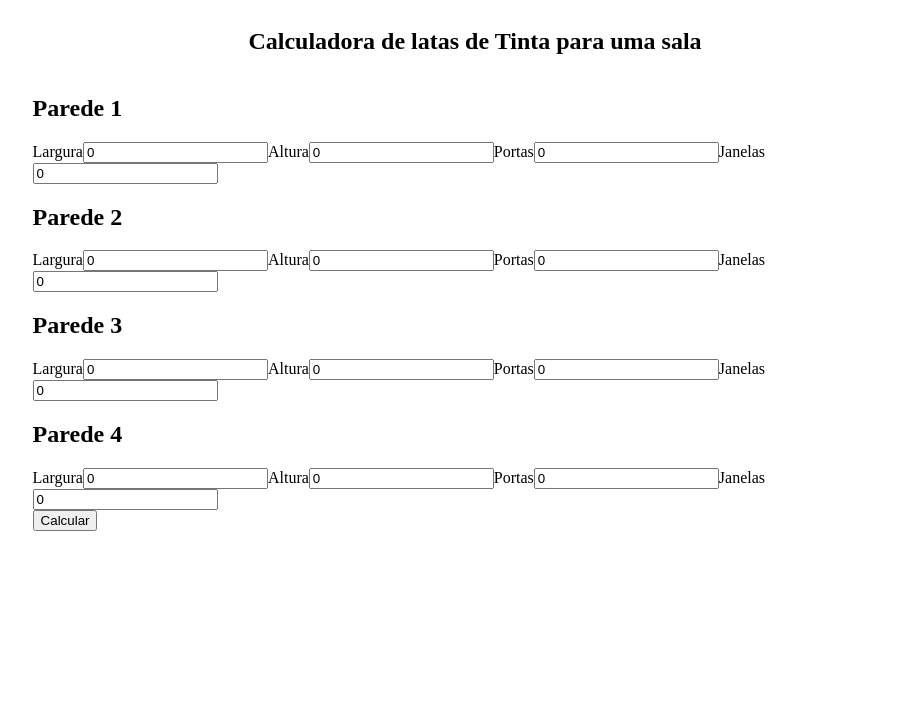
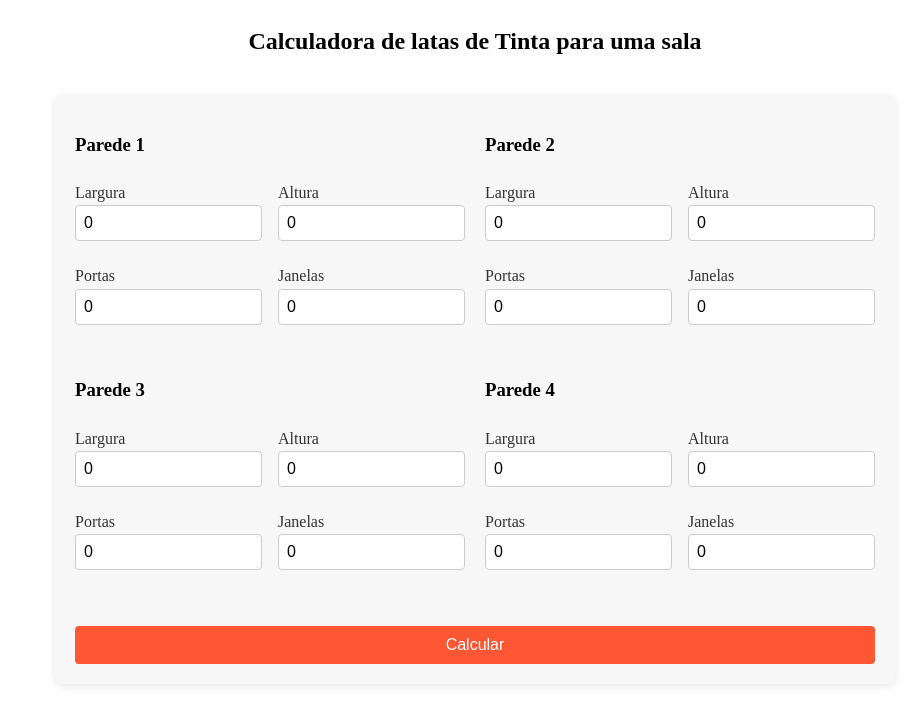
Before and after one commit to rsaadi28/how-many-cans, a Next.js app: page / in a window 1280 px wide. Shown: the top 724 px of the page, without its empty margins (165-1085 px from the left). Built offline with nearby package versions, Linux system fonts and the light colour scheme.

Commit message:
Implement layout page

```diff
--- a/components/wallForm/index.js
+++ b/components/wallForm/index.js
@@ -1,7 +1,9 @@
 import { useState } from 'react';
 import WallInput from './wallInput';
+import styles from './style.module.css';
 
-const WALLS = [{ width: 0, height: 0, doors: 0, windows: 0 },
+const WALLS = [
+  { width: 0, height: 0, doors: 0, windows: 0 },
   { width: 0, height: 0, doors: 0, windows: 0 },
   { width: 0, height: 0, doors: 0, windows: 0 },
   { width: 0, height: 0, doors: 0, windows: 0 },
@@ -42,18 +44,31 @@ export default function Home() {
   };
 
   return (
-    <div>
+    <div className={styles.form}>
+      <div className={styles['walls-container']}>
         {walls.map((wall, index) => (
-        <div key={index}>
-          <h2>Parede {index + 1}</h2>
-          <WallInput wall={wall} index={index} handleInputChange={handleInputChange} />
+          <div key={index} className={styles['wall-item']}>
+            <h3>Parede {index + 1}</h3>
+            <WallInput
+              wall={wall}
+              index={index}
+              handleInputChange={handleInputChange}
+            />
           </div>
         ))}
+      </div>
       <button onClick={handleSubmit}>Calcular</button>
 
-      {error && <div style={{ color: 'red' }}>{error}</div>}
+      {error && (
+        <div style={{ color: 'red' }}>
+          {error.split('\n').map((err, index) => (
+            err.trim() ? <p key={index}>{err.trim()}</p> : null
+          ))}
+        </div>
+      )}
+
       {result && (
-        <div>
+        <div className={styles.result}>
           <h2>Resultado</h2>
           <p>Área total: {result.totalArea} m²</p>
           <p>Litros necessários: {result.litersRequired} L</p>
--- a/components/wallForm/style.module.css
+++ b/components/wallForm/style.module.css
@@ -1,27 +1,130 @@
 .form {
-  padding: 10px;
+  padding: 20px;
   display: flex;
   flex-direction: column;
-  align-items: center;
-  gap: 1px;
+  align-items: flex-start;
+  gap: 20px;
+  background-color: #f7f7f7;
+  border-radius: 8px;
+  box-shadow: 0 2px 8px rgba(0, 0, 0, 0.1);
+  max-width: 800px;
+  margin: 20px auto;
 }
 
 .form h2 {
-  background-color: red;
+  background-color: #ff5733;
+  color: white;
+  padding: 10px;
+  border-radius: 4px;
+  width: 100%;
+  text-align: center;
 }
 
-.form div input {
-  margin-left: 5px;
-  padding: 5px 10px;
-  max-width: 100px;
+.form .walls-container {
+  display: flex;
+  flex-wrap: wrap;
+  gap: 20px;
+  width: 100%;
 }
 
-.form div input:hover {
-  border-color: #a52a2a;
+.form .wall-item {
+  display: flex;
+  flex-direction: column;
+  gap: 10px;
+  width: calc(50% - 10px);
+  box-sizing: border-box;
+}
+
+.form label {
+  font-size: 16px;
+  color: #333;
+  margin-bottom: 5px;
+}
+
+.form input {
+  padding: 8px 12px;
+  font-size: 14px;
+  border: 1px solid #ccc;
+  border-radius: 4px;
+  transition: border-color 0.3s;
+  width: 100%;
+  box-sizing: border-box;
+}
+
+.form input:hover,
+.form input:focus {
+  border-color: #ff5733;
+  outline: none;
 }
 
 .form button {
-  padding: 5px 15px;
-  margin-top: 10px;
+  padding: 10px 20px;
+  font-size: 16px;
+  color: white;
+  background-color: #ff5733;
+  border: none;
+  border-radius: 4px;
   cursor: pointer;
+  transition: background-color 0.3s;
+  margin-top: 20px;
+  width: 100%;
 }
+
+.form button:hover {
+  background-color: #ff2e00;
+}
+
+.form button:active {
+  background-color: #c40000;
+}
+
+.error {
+  color: red;
+  font-size: 16px;
+  margin-top: 20px;
+}
+
+.result {
+  margin-top: 20px;
+  background-color: #e9f7ef;
+  padding: 15px;
+  border-radius: 8px;
+  width: 100%;
+  box-sizing: border-box;
+}
+
+.result h2 {
+  text-align: center;
+}
+
+.result ul {
+  list-style-type: none;
+  padding: 0;
+}
+
+.result li {
+  font-size: 14px;
+  color: #333;
+  margin-bottom: 5px;
+}
+
+.input-container {
+  display: flex;
+  gap: 1rem; /* Espaço entre os campos */
+  margin-bottom: 1rem;
+}
+
+.input-group {
+  display: flex;
+  flex-direction: column; /* Organiza o label e o input em coluna */
+  flex: 1; /* Faz os inputs ficarem do mesmo tamanho */
+}
+
+.input-group label {
+  margin-bottom: 0.2rem; /* Espaçamento entre o label e o input */
+}
+
+.input-group input {
+  padding: 0.5rem;
+  font-size: 1rem;
+}
--- a/components/wallForm/wallInput.js
+++ b/components/wallForm/wallInput.js
@@ -1,6 +1,10 @@
+import styles from './style.module.css';
+
 export default function WallInput({ index, wall, handleInputChange }) {
   return (
     <>
+      <div className={styles['input-container']}>
+        <div className={styles['input-group']}>
           <label>Largura</label>
           <input
             type="number"
@@ -10,6 +14,8 @@ export default function WallInput({ index, wall, handleInputChange }) {
             value={wall.width}
             onChange={(e) => handleInputChange(index, 'width', e.target.value)}
           />
+        </div>
+        <div className={styles['input-group']}>
           <label>Altura</label>
           <input
             type="number"
@@ -19,24 +25,33 @@ export default function WallInput({ index, wall, handleInputChange }) {
             value={wall.height}
             onChange={(e) => handleInputChange(index, 'height', e.target.value)}
           />
+        </div>
+      </div>
+
+      <div className={styles['input-container']}>
+        < div className={styles['input-group']}>
           <label>Portas</label>
           <input
             type="number"
-        step="0.1"
+            step="1"
             min="0"
             placeholder="Portas"
             value={wall.doors}
             onChange={(e) => handleInputChange(index, 'doors', e.target.value)}
           />
+        </div>
+        <div className={styles['input-group']}>
           <label>Janelas</label>
           <input
             type="number"
-        step="0.1"
+            step="1"
             min="0"
             placeholder="Janelas"
             value={wall.windows}
             onChange={(e) => handleInputChange(index, 'windows', e.target.value)}
           />
+        </div>
+      </div>
     </>
   );
 }
--- a/pages/api/v1/calculator/index.js
+++ b/pages/api/v1/calculator/index.js
@@ -15,7 +15,8 @@ export default async function handler(req, res) {
   try {
     const validationResults = validateWalls(walls);
     if (!validationResults.isValid) {
-      return res.status(400).json({ error: validationResults.errors });
+      // Retornando erros com quebras de linha
+      return res.status(400).json({ error: validationResults.errors.join('\n') });
     }
 
     const paintResult = calculatePaint(walls);
--- a/pages/index.module.css
+++ b/pages/index.module.css
@@ -5,3 +5,10 @@
   align-items: center;
   margin: 0 auto;
 }
+
+@media screen and (max-width: 500px) {
+  .section {
+    width: 100%;
+    padding: 2px;
+  }
+}
```
Lines whose indentation alone changed are shown as unchanged.
